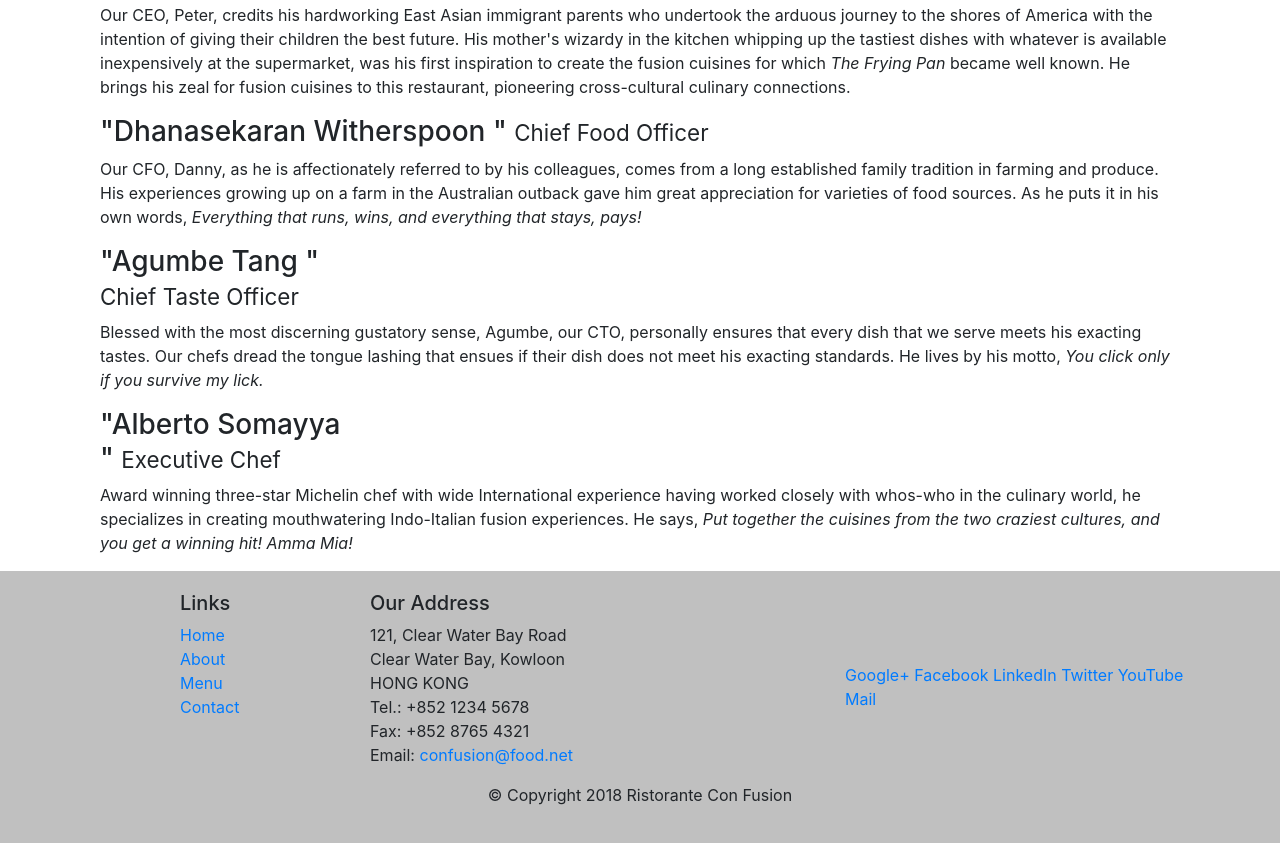
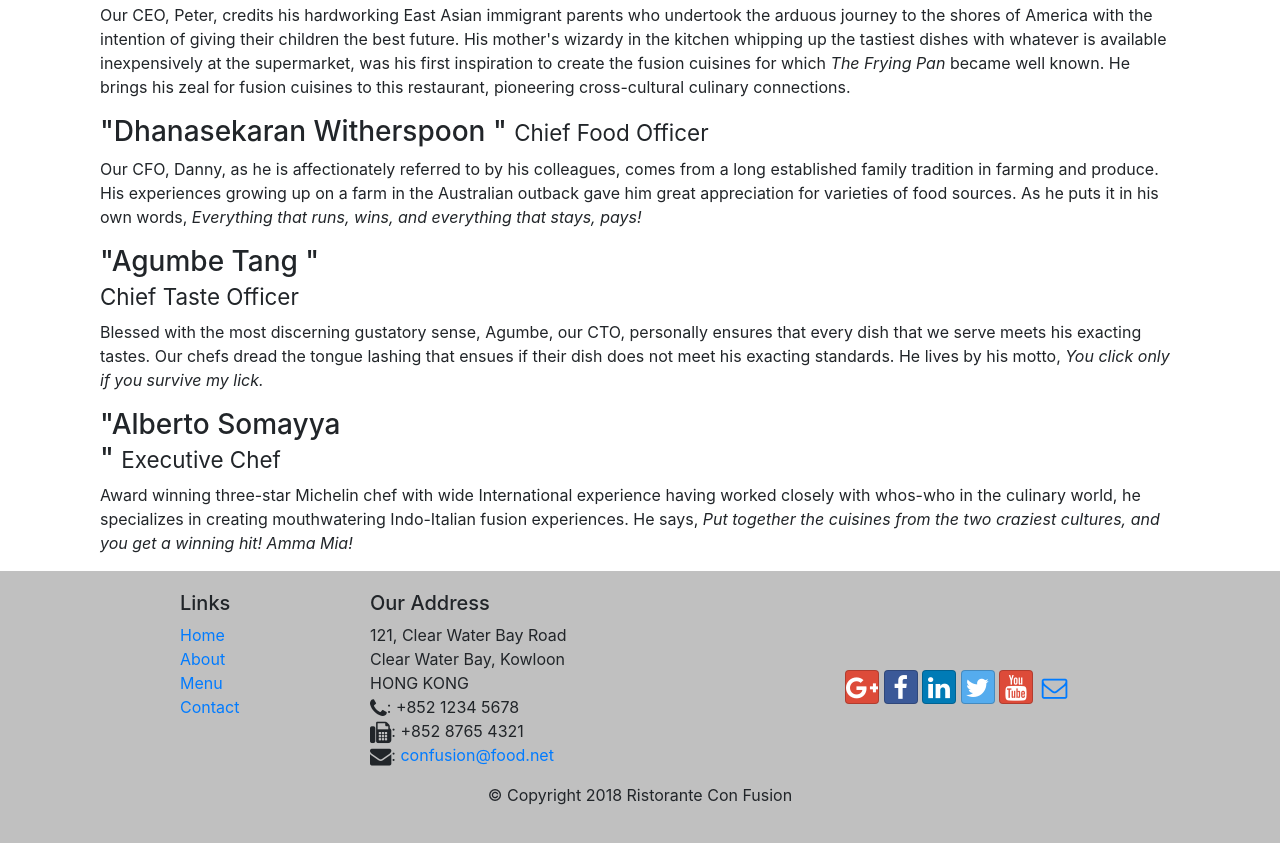
Before and after one commit to jakthedev/sampleResturantSite, a website: page aboutus.html in a window 1280 px wide. Shown: the part 786-1629 px from the top of the page. Drawn offline with nearby package versions, Linux system fonts and the light colour scheme.

Commit message:
Added icons and fonts

```diff
--- a/aboutus.html
+++ b/aboutus.html
@@ -9,6 +9,8 @@
 
     <!-- Bootstrap CSS -->
     <link rel="stylesheet" href="node_modules/bootstrap/dist/css/bootstrap.min.css">
+    <link rel="stylesheet" href="node_modules/font-awesome/css/font-awesome.min.css">
+    <link rel="stylesheet" href="node_modules/bootstrap-social/bootstrap-social.css">
     <link rel="stylesheet" href="css/style.css">
     <title>Ristorante Con Fusion</title>
 </head>
@@ -22,13 +24,13 @@
         <a class="navbar-brand mr-auto" href="./index.html"> Name Of Website </a>
         <div class="collapse navbar-collapse" id="Navbar">
 
-        <ul class="navbar-nav mr-auto">
-            <li class="nav-item"><a class="nav-link" href="./index.html">Home</a></li>
-            <li class="nav-item active"><a class="nav-link" href="#">About</a></li>
-            <li class="nav-item"><a class="nav-link" href="#">Menu</a></li>
-            <li class="nav-item"><a class="nav-link" href="#">Contact</a></li>
+            <ul class="navbar-nav mr-auto">
+                <li class="nav-item active"><a class="nav-link" href="#"><span class="fa fa-home fa-lg"></span> Home</a></li>
+                <li class="nav-item"><a class="nav-link" href="./aboutus.html"><span class="fa fa-info fa-lg"></span> About</a></li>
+                <li class="nav-item"><a class="nav-link" href="#"><span class="fa fa-list fa-lg"></span>Menu</a></li>
+                <li class="nav-item"><a class="nav-link" href="#"><span class="fa fa-address-card fa-lg"></span>Contact</a></li>
 
-        </ul>
+            </ul>
     </div>
     </div>
 </nav>
@@ -160,19 +162,19 @@
                     121, Clear Water Bay Road<br>
                     Clear Water Bay, Kowloon<br>
                     HONG KONG<br>
-                    Tel.: +852 1234 5678<br>
-                    Fax: +852 8765 4321<br>
-                    Email: <a href="mailto:confusion@food.net">confusion@food.net</a>
+                    <i class="fa fa-phone fa-lg"></i>: +852 1234 5678<br>
+                    <i class="fa fa-fax fa-lg"></i>: +852 8765 4321<br>
+                    <i class="fa fa-envelope fa-lg"></i>: <a href="mailto:confusion@food.net">confusion@food.net</a>
                 </address>
             </div>
             <div class="col-12 col-sm-4 align-self-center">
                 <div>
-                    <a href="http://google.com/+">Google+</a>
-                    <a href="http://www.facebook.com/profile.php?id=">Facebook</a>
-                    <a href="http://www.linkedin.com/in/">LinkedIn</a>
-                    <a href="http://twitter.com/">Twitter</a>
-                    <a href="http://youtube.com/">YouTube</a>
-                    <a href="mailto:">Mail</a>
+                    <a class="btn btn-social-icon btn-google" href="http://google.com/+>Google+"><i class="fa fa-google-plus fa-lg"></i></a>
+                    <a class="btn btn-social-icon btn-facebook" href="http://www.facebook.com/profile.php?id="><i class="fa fa-facebook fa-lg"></i></a>
+                    <a class="btn btn-social-icon btn-linkedin" href="http://www.linkedin.com/in/"><i class="fa fa-linkedin fa-lg"></i></a>
+                    <a class="btn btn-social-icon btn-twitter" href="http://twitter.com/"><i class="fa fa-twitter fa-lg"></i></a>
+                    <a class="btn btn-social-icon btn-google" href="http://youtube.com/"><i class="fa fa-youtube fa-lg"></i></a>
+                    <a class="btn btn-social-icon" href="mailto:"><i class="fa fa-envelope-o fa-lg"></i></a>
                 </div>
             </div>
         </div>
--- a/package.json
+++ b/package.json
@@ -15,6 +15,8 @@
   },
   "dependencies": {
     "bootstrap": "^4.0.0",
+    "bootstrap-social": "^5.1.1",
+    "font-awesome": "^4.7.0",
     "jquery": "^3.3.1",
     "popper.js": "^1.12.9"
   }
```
Also changed, not shown: index.html (+15 -13 lines), 1 other file.
